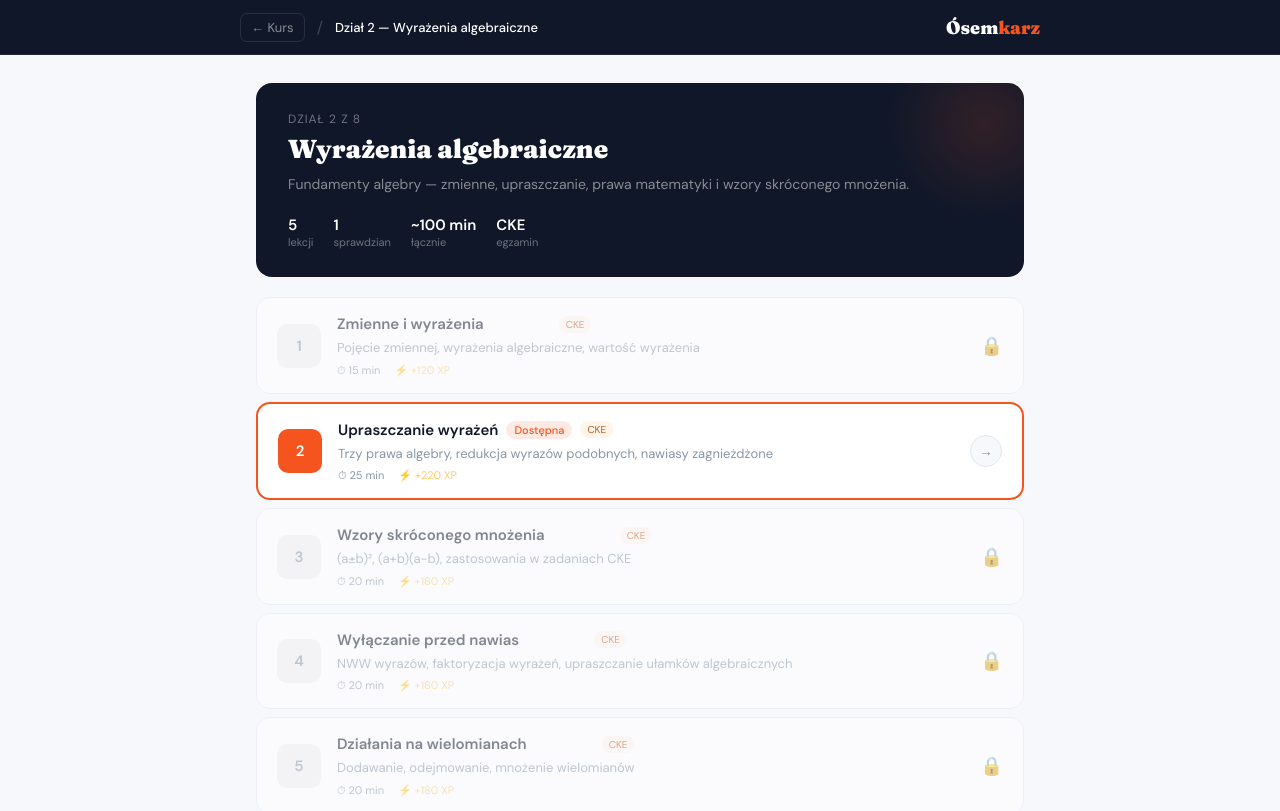
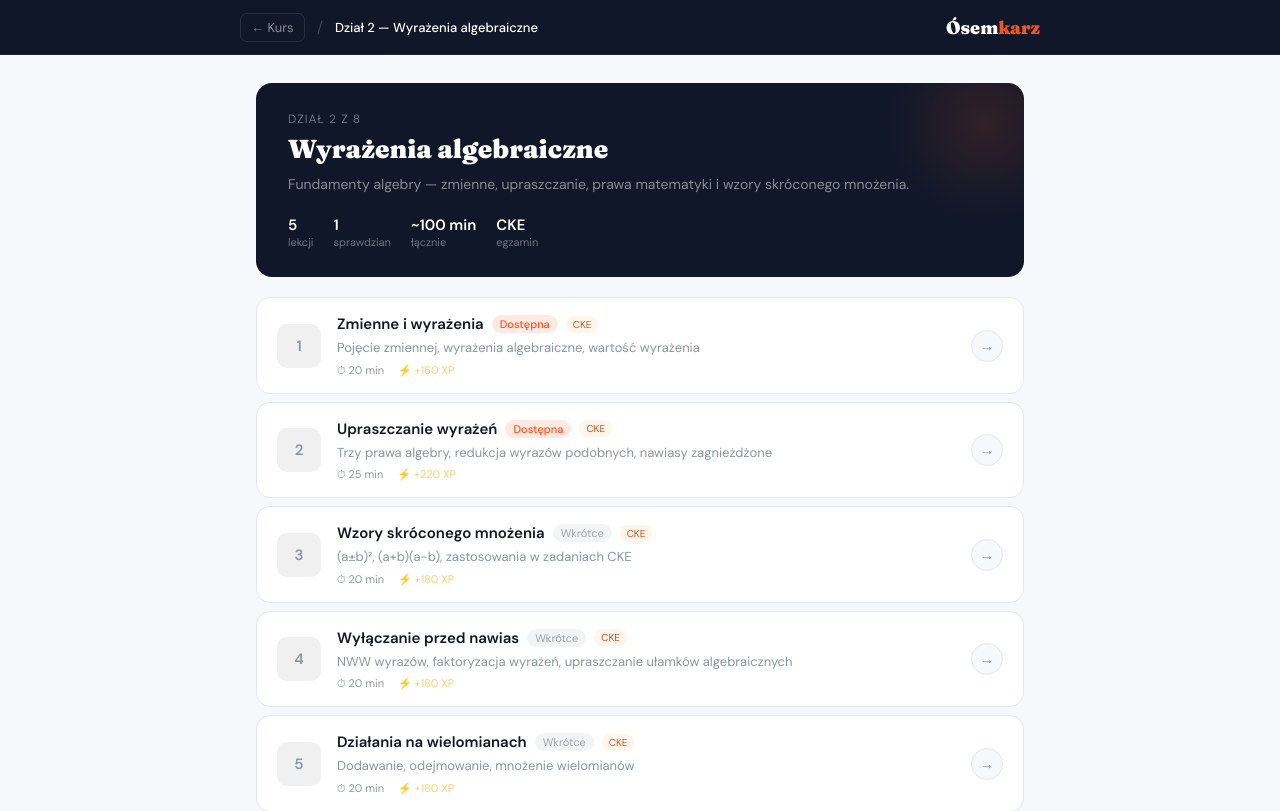
Before and after one commit to osemkarz/osemkarz, a Next.js app: page /kurs/dzial-2 in a window 1280 px wide. Shown: the top 811 px of the page. Built offline with nearby package versions, Linux system fonts and the light colour scheme.

Commit message:
Update page.js

```diff
--- a/app/kurs/dzial-2/page.js
+++ b/app/kurs/dzial-2/page.js
@@ -4,12 +4,12 @@ import Link from 'next/link'
 import { useRouter } from 'next/navigation'
 
 const LEKCJE = [
-  { n:1, title:'Zmienne i wyrażenia',        desc:'Pojęcie zmiennej, wyrażenia algebraiczne, wartość wyrażenia',          czas:'15 min', xp:120, href:'#',                              status:'soon' },
-  { n:2, title:'Upraszczanie wyrażeń',        desc:'Trzy prawa algebry, redukcja wyrazów podobnych, nawiasy zagnieżdżone', czas:'25 min', xp:220, href:'/kurs/wyrazenia-algebraiczne', status:'active' },
-  { n:3, title:'Wzory skróconego mnożenia',   desc:'(a±b)², (a+b)(a-b), zastosowania w zadaniach CKE',                   czas:'20 min', xp:180, href:'#',                              status:'soon' },
-  { n:4, title:'Wyłączanie przed nawias',     desc:'NWW wyrazów, faktoryzacja wyrażeń, upraszczanie ułamków algebraicznych',czas:'20 min', xp:180, href:'#',                              status:'soon' },
-  { n:5, title:'Działania na wielomianach',   desc:'Dodawanie, odejmowanie, mnożenie wielomianów',                        czas:'20 min', xp:180, href:'#',                              status:'soon' },
-  { n:6, title:'Sprawdzian działu',           desc:'25 zadań · Analiza błędów · Raport Maxa',                             czas:'35 min', xp:450, href:'#',                              status:'soon', isTest:true },
+  { n:1, title:'Zmienne i wyrażenia',        desc:'Pojęcie zmiennej, wyrażenia algebraiczne, wartość wyrażenia',           czas:'20 min', xp:160, href:'/kurs/zmienne-wyrazenia' },
+  { n:2, title:'Upraszczanie wyrażeń',        desc:'Trzy prawa algebry, redukcja wyrazów podobnych, nawiasy zagnieżdżone',  czas:'25 min', xp:220, href:'/kurs/wyrazenia-algebraiczne' },
+  { n:3, title:'Wzory skróconego mnożenia',   desc:'(a±b)², (a+b)(a−b), zastosowania w zadaniach CKE',                    czas:'20 min', xp:180, href:'#' },
+  { n:4, title:'Wyłączanie przed nawias',     desc:'NWW wyrazów, faktoryzacja wyrażeń, upraszczanie ułamków algebraicznych',czas:'20 min', xp:180, href:'#' },
+  { n:5, title:'Działania na wielomianach',   desc:'Dodawanie, odejmowanie, mnożenie wielomianów',                         czas:'20 min', xp:180, href:'#' },
+  { n:6, title:'Sprawdzian działu',           desc:'25 zadań · Analiza błędów · Raport Maxa',                              czas:'35 min', xp:450, href:'#', isTest:true },
 ]
 
 const C = { navy:'#0F1729',accent:'#F5541E',green:'#00B894',bg:'#F7F8FC',white:'#fff',border:'#E2E8F0',text:'#0F1729',text2:'#4A5568',text3:'#8896A5' }
@@ -17,7 +17,6 @@ const C = { navy:'#0F1729',accent:'#F5541E',green:'#00B894',bg:'#F7F8FC',white:'
 export default function Dzial2Page() {
   const router = useRouter()
   const [hov, setHov] = useState(null)
-
   return (
     <div style={{ minHeight:'100vh', background:C.bg, fontFamily:"'DM Sans',sans-serif" }}>
       <nav style={{ background:C.navy, padding:'0 24px', borderBottom:'1px solid rgba(255,255,255,0.07)', position:'sticky', top:0, zIndex:10 }}>
@@ -28,7 +27,6 @@ export default function Dzial2Page() {
           <Link href="/" style={{ marginLeft:'auto', fontFamily:'Fraunces,serif', fontSize:18, fontWeight:900, color:'#fff', textDecoration:'none' }}>Ósem<span style={{ color:C.accent }}>karz</span></Link>
         </div>
       </nav>
-
       <div style={{ maxWidth:800, margin:'0 auto', padding:'28px 16px' }}>
         <div style={{ background:C.navy, borderRadius:16, padding:'28px 32px', marginBottom:20, position:'relative', overflow:'hidden' }}>
           <div style={{ position:'absolute', top:-60, right:-60, width:200, height:200, background:'radial-gradient(circle,rgba(245,84,30,0.15) 0%,transparent 70%)', pointerEvents:'none' }}/>
@@ -41,25 +39,21 @@ export default function Dzial2Page() {
             ))}
           </div>
         </div>
-
         <div style={{ display:'flex', flexDirection:'column', gap:8 }}>
           {LEKCJE.map((l,i) => {
-            const soon = l.status === 'soon'
-            const isH = hov === i && !soon
+            const noPage = l.href==='#'
+            const isH = hov===i && !noPage
             return (
-              <div key={i}
-                onClick={() => !soon && router.push(l.href)}
-                onMouseEnter={() => setHov(i)}
-                onMouseLeave={() => setHov(null)}
-                style={{ background:l.isTest?C.navy:C.white, borderRadius:14, padding:'16px 20px', display:'flex', alignItems:'center', gap:16, cursor:soon?'not-allowed':'pointer', opacity:soon?0.5:1, transform:isH?'translateY(-1px)':'none', boxShadow:isH?'0 4px 16px rgba(0,0,0,0.08)':'none', transition:'all 0.15s', border:l.status==='active'?`2px solid ${C.accent}`:`1px solid ${l.isTest?'rgba(255,255,255,0.1)':C.border}` }}>
-                <div style={{ width:44, height:44, borderRadius:l.isTest?'50%':10, flexShrink:0, background:l.status==='active'?C.accent:l.isTest?'rgba(255,255,255,0.1)':'#F0F0F0', display:'flex', alignItems:'center', justifyContent:'center', fontSize:l.isTest?18:15, fontWeight:700, color:l.status==='active'?'#fff':l.isTest?'#fff':C.text3 }}>
-                  {l.isTest ? '🏆' : l.n}
+              <div key={i} onClick={()=>!noPage&&router.push(l.href)} onMouseEnter={()=>setHov(i)} onMouseLeave={()=>setHov(null)}
+                style={{ background:l.isTest?C.navy:C.white, borderRadius:14, padding:'16px 20px', display:'flex', alignItems:'center', gap:16, cursor:noPage?'default':'pointer', transform:isH?'translateY(-1px)':'none', boxShadow:isH?'0 4px 16px rgba(0,0,0,0.08)':'none', transition:'all 0.15s', border:`1px solid ${l.isTest?'rgba(255,255,255,0.1)':C.border}` }}>
+                <div style={{ width:44, height:44, borderRadius:l.isTest?'50%':10, flexShrink:0, background:l.isTest?'rgba(255,255,255,0.1)':'#F0F0F0', display:'flex', alignItems:'center', justifyContent:'center', fontSize:l.isTest?18:15, fontWeight:700, color:l.isTest?'#fff':C.text3 }}>
+                  {l.isTest?'🏆':l.n}
                 </div>
                 <div style={{ flex:1, minWidth:0 }}>
                   <div style={{ display:'flex', alignItems:'center', gap:8, marginBottom:4, flexWrap:'wrap' }}>
                     <span style={{ fontSize:15, fontWeight:600, color:l.isTest?'#fff':C.text }}>{l.title}</span>
-                    {l.status==='active' && <span style={{ fontSize:11, background:'rgba(245,84,30,0.12)', color:C.accent, padding:'2px 8px', borderRadius:10, fontWeight:500 }}>Dostępna</span>}
-                    {soon && <span style={{ fontSize:11, background:'rgba(255,255,255,0.08)', color:'rgba(255,255,255,0.3)', padding:'2px 8px', borderRadius:10 }}>Wkrótce</span>}
+                    {!noPage&&!l.isTest&&<span style={{ fontSize:11, background:'rgba(245,84,30,0.12)', color:C.accent, padding:'2px 8px', borderRadius:10, fontWeight:500 }}>Dostępna</span>}
+                    {noPage&&!l.isTest&&<span style={{ fontSize:11, background:'#F3F4F6', color:'#9CA3AF', padding:'2px 8px', borderRadius:10 }}>Wkrótce</span>}
                     <span style={{ fontSize:10, background:l.isTest?'rgba(255,255,255,0.1)':'#FFF5EB', color:l.isTest?'rgba(255,255,255,0.4)':'#C05621', padding:'2px 7px', borderRadius:8 }}>CKE</span>
                   </div>
                   <div style={{ fontSize:13, color:l.isTest?'rgba(255,255,255,0.5)':C.text3, lineHeight:1.5 }}>{l.desc}</div>
@@ -69,15 +63,12 @@ export default function Dzial2Page() {
                   </div>
                 </div>
                 <div style={{ flexShrink:0 }}>
-                  {soon
-                    ? <span style={{ fontSize:18 }}>🔒</span>
-                    : <div style={{ width:32, height:32, borderRadius:'50%', background:isH?C.navy:C.bg, border:`1px solid ${isH?'transparent':C.border}`, display:'flex', alignItems:'center', justifyContent:'center', color:isH?'#fff':C.text3, fontSize:14, transition:'all .15s' }}>→</div>}
+                  <div style={{ width:32, height:32, borderRadius:'50%', background:isH?C.navy:C.bg, border:`1px solid ${isH?'transparent':C.border}`, display:'flex', alignItems:'center', justifyContent:'center', color:isH?'#fff':C.text3, fontSize:14, transition:'all .15s' }}>→</div>
                 </div>
               </div>
             )
           })}
         </div>
-
         <div style={{ display:'flex', justifyContent:'space-between', marginTop:14, gap:10 }}>
           <Link href="/kurs" style={{ padding:'10px 18px', background:C.white, border:`1px solid ${C.border}`, borderRadius:10, fontSize:13, color:C.text, textDecoration:'none', fontWeight:500 }}>← Wróć do kursu</Link>
           <Link href="/kurs/dzial-3" style={{ padding:'10px 18px', background:C.bg, border:`1px solid ${C.border}`, borderRadius:10, fontSize:13, color:C.text3, textDecoration:'none' }}>Dział 3: Równania →</Link>
```
